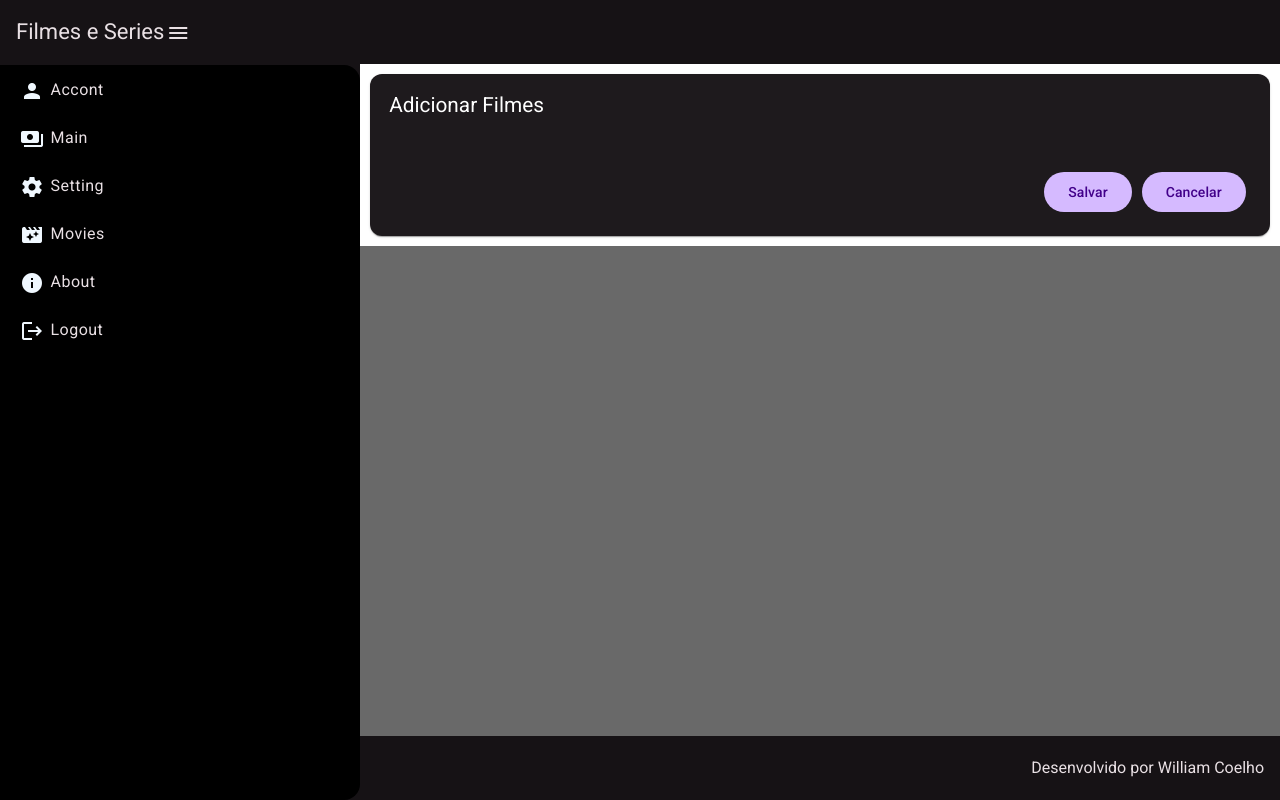
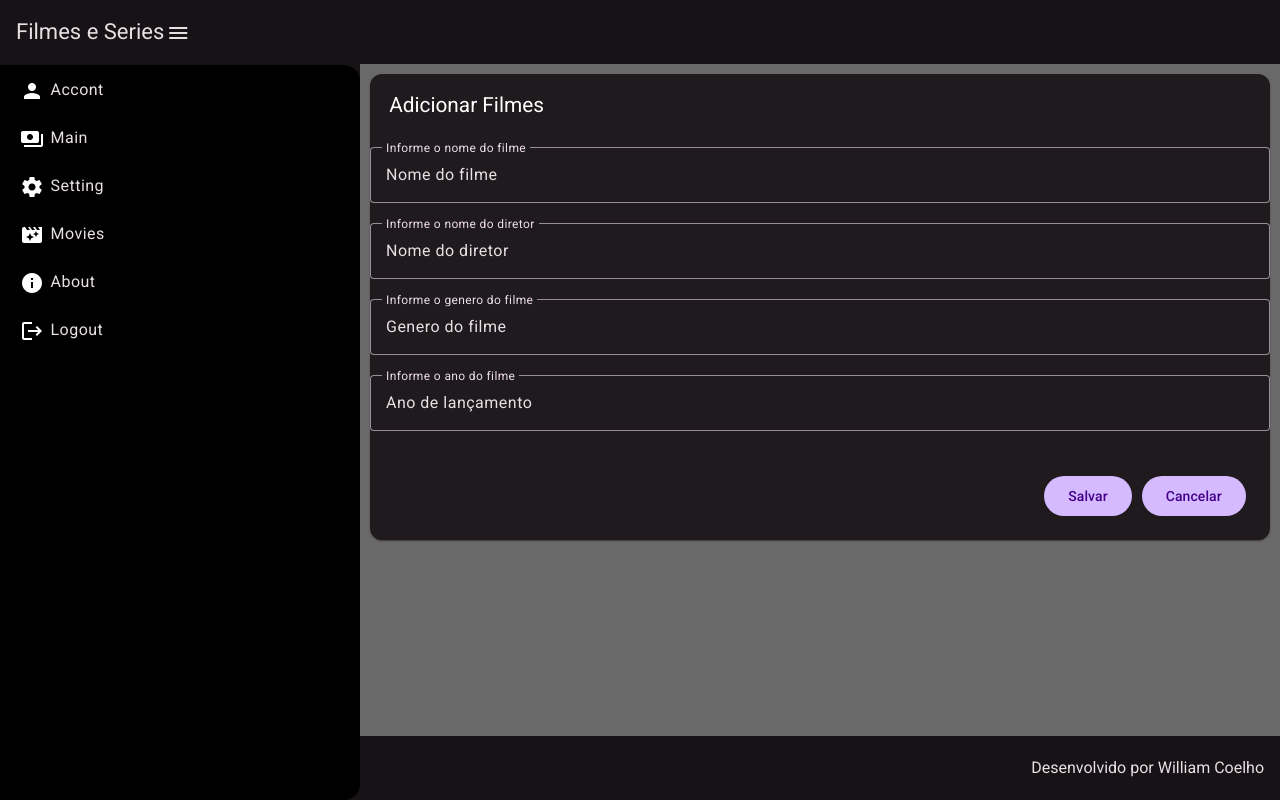
Before and after one commit to wyllamcoelhoads/vincit-angular-crud, an Angular app in the folder Angular/frontend/: page /movies/create in a window 1280 px wide. Built offline with nearby package versions, Linux system fonts and the light colour scheme.

Commit message:
adicionando formulario para filmes

```diff
--- a/Angular/frontend/src/app/components/movie/movie-create/movie-create.component.css
+++ b/Angular/frontend/src/app/components/movie/movie-create/movie-create.component.css
@@ -22,3 +22,8 @@
 button {
     margin: 5px;
 }
+
+form {
+    display: flex;
+    flex-direction: column;
+}
--- a/Angular/frontend/src/app/components/movie/movie-create/movie-create.component.html
+++ b/Angular/frontend/src/app/components/movie/movie-create/movie-create.component.html
@@ -2,6 +2,28 @@
     <mat-card-title class="card-title">
         Adicionar Filmes
     </mat-card-title>
+    <form class="form-label">
+      <mat-form-field appearance="outline">
+        <mat-label>Informe o nome do filme</mat-label>
+        <input matInput  name="title" [(ngModel)]="movie.title">
+      </mat-form-field>
+
+      <mat-form-field appearance="outline">
+        <mat-label>Informe o nome do diretor</mat-label>
+        <input matInput type="text" placeholder="Nome do diretor" name="director" [(ngModel)]="movie.director">
+      </mat-form-field>
+      <mat-form-field appearance="outline">
+        <mat-label>Informe o genero do filme</mat-label>
+        <input matInput type="text" placeholder="Genero do filme" name="genres" [(ngModel)]="movie.genres">
+      </mat-form-field>
+      <mat-form-field appearance="outline">
+        <mat-label>Informe o ano do filme</mat-label>
+        <input matInput type="text" placeholder="Ano do filme" name="year" [(ngModel)]="movie.year">
+      </mat-form-field>
+
+    </form>
+
+
 <div class="btn-add-movies">
     <button mat-flat-button color="accent" (click)="createMovie()">Salvar</button>
     <button mat-flat-button color="accent" (click)="cancelar()">Cancelar</button>
--- a/Angular/frontend/src/app/components/template/navigation/navigation.component.css
+++ b/Angular/frontend/src/app/components/template/navigation/navigation.component.css
@@ -6,16 +6,16 @@
     width: auto;
 }
 .sidenav a {
-    color: aliceblue;
+    color: white;
 }
 
 .sidenav i {
-    color: aliceblue;
+    color: white;
 }
 .content {
     padding: 10px;
-    background-color: white;
-    color: black;
+    background-color: #696969;
+    color: white;
 }
 .material-icons{
     vertical-align: middle;
--- a/Angular/frontend/src/app/views/home/home.component.css
+++ b/Angular/frontend/src/app/views/home/home.component.css
@@ -1,5 +1,5 @@
 .card-home{
-    background-color: black;
+    background-color: #696969;
     color: white;
     padding: 1.2rem;
 }
```
Also changed, not shown: Angular/frontend/src/app/components/movie/movie-create/movie-create.component.ts (+13 -8 lines), 1 other file (tests, documents, lock files or other folders).
